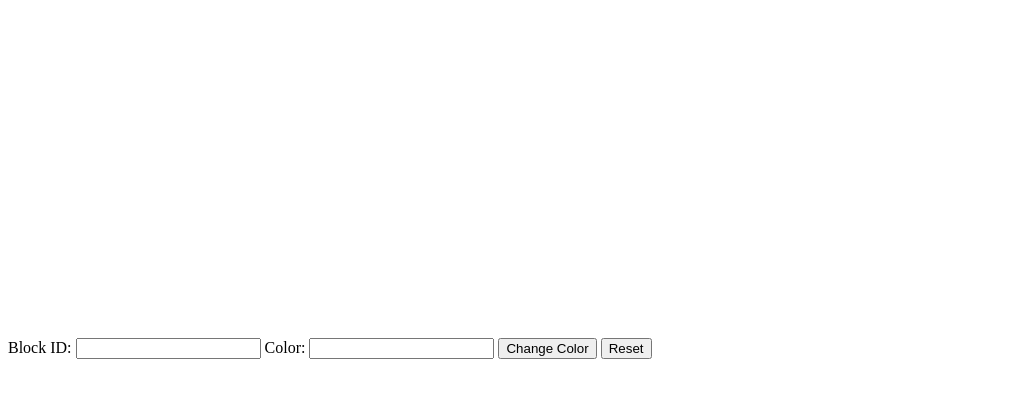
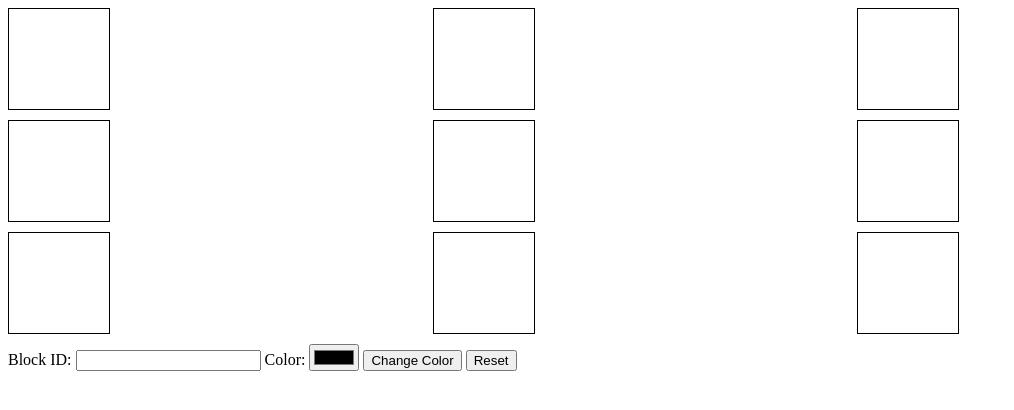
Before and after one commit to acciojob/Replit-Asian-Paints-jhans1-cs, a website: page main.html in a window 1280 px wide. Shown: the whole page, without its empty margins (0-1014 px from the left). Drawn offline with Linux system fonts and the light colour scheme.

Commit message:
created a submission

```diff
--- a/main.html
+++ b/main.html
@@ -10,24 +10,26 @@
 	<!-- the entire body must be written by student -->
     <script type="text/javascript" src="./script.js">
 </script>
-    <div id="grid-container">
-        <div class="grid-item" id="1"></div>
-        <div class="grid-item" id="2"></div>
-        <div class="grid-item" id="3"></div>
-        <div class="grid-item" id="4"></div>
-        <div class="grid-item" id="5"></div>
-        <div class="grid-item" id="6"></div>
-        <div class="grid-item" id="7"></div>
-        <div class="grid-item" id="8"></div>
-        <div class="grid-item" id="9"></div>
-    </div>
+    <div id="grid-container" class="grid-container">
+    <div id="1" class="grid-item"></div>
+    <div id="2" class="grid-item"></div>
+    <div id="3" class="grid-item"></div>
+    <div id="4" class="grid-item"></div>
+    <div id="5" class="grid-item"></div>
+    <div id="6" class="grid-item"></div>
+    <div id="7" class="grid-item"></div>
+    <div id="8" class="grid-item"></div>
+    <div id="9" class="grid-item"></div>
+  </div>
 
-    <label for="block_id">Block ID:</label>
-    <input type="text" id="block_id">
-    <label for="color_id">Color:</label>
-    <input type="text" id="color_id">
-    <button onclick="changeColor()">Change Color</button>
-    <button onclick="resetGrid()">Reset</button>
+  <label for="block_id">Block ID:</label>
+  <input type="number" id="block_id">
+
+  <label for="colour_id">Color:</label>
+  <input type="color" id="colour_id">
+
+  <button id="change_button">Change Color</button>
+  <button id="reset_button">Reset</button>
 </body>
 
 </html>
--- a/script.js
+++ b/script.js
@@ -1 +1,30 @@
 //your JS code here. If required.
+ const changeColorButton = document.getElementById('change_button');
+    const resetButton = document.getElementById('reset_button');
+
+    changeColorButton.addEventListener('click', () => {
+      const blockIdInput = document.getElementById('block_id');
+      const colorIdInput = document.getElementById('colour_id');
+
+      const blockId = parseInt(blockIdInput.value);
+      const color = colorIdInput.value;
+
+      const gridItem = document.getElementById(blockId);
+
+      if (gridItem) {
+        resetGridColors();
+        gridItem.style.backgroundColor = color;
+      }
+    });
+
+    resetButton.addEventListener('click', () => {
+      resetGridColors();
+    });
+
+    function resetGridColors() {
+      const gridItems = document.getElementsByClassName('grid-item');
+
+      for (let i = 0; i < gridItems.length; i++) {
+        gridItems[i].style.backgroundColor = 'transparent';
+      }
+    }
--- a/styles.css
+++ b/styles.css
@@ -1,19 +1,17 @@
 /*  your css code here. If applicable */
-#grid-container {
+.grid-container {
       display: grid;
       grid-template-columns: repeat(3, 1fr);
       gap: 10px;
+      margin-bottom: 10px;
     }
 
     .grid-item {
-            background-color: transparent;
+      width: 100px;
       height: 100px;
-            text-align: center;
+      border: 1px solid black;
+      display: flex;
+      justify-content: center;
+      align-items: center;
       font-size: 24px;
-            cursor: pointer;
     }
-
-        input[type="text"],
-        button {
-            margin-top: 10px;
-        }
```
Lines whose indentation alone changed are shown as unchanged.
